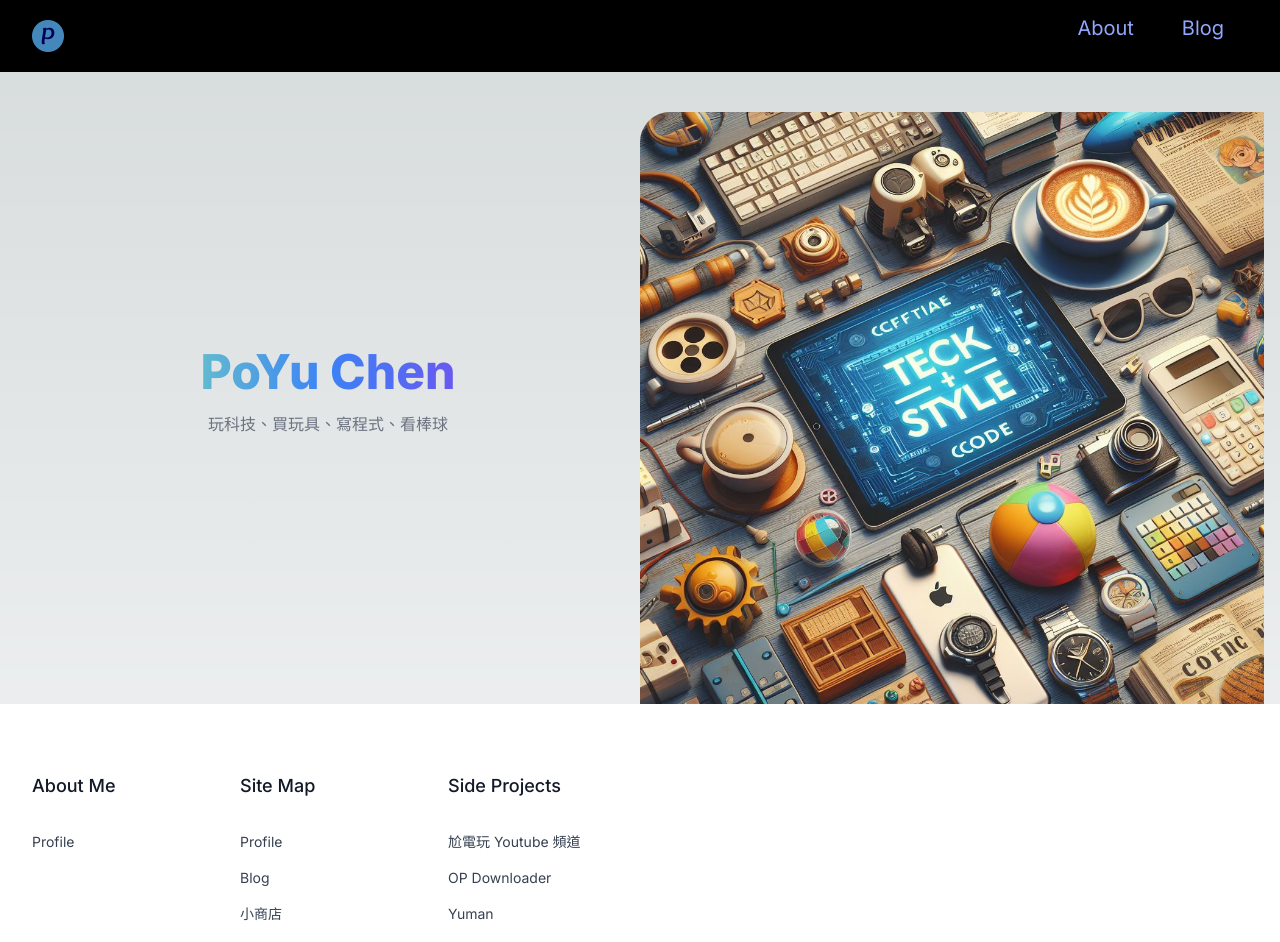
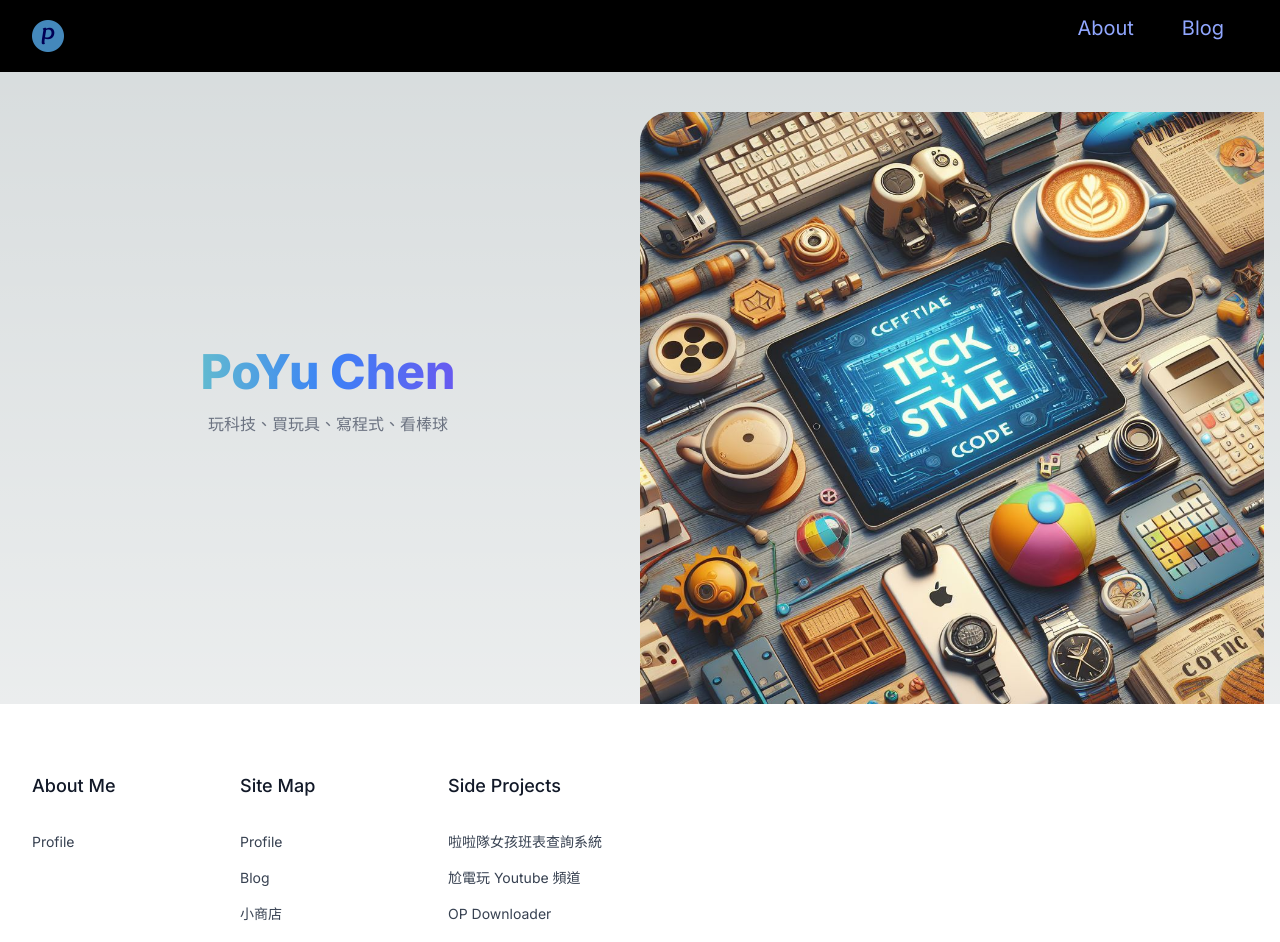
Before and after one commit to mpizza/mpizza.github.io, a Next.js app: page / in a window 1280 px wide. Shown: the top 942 px of the page. Built offline with nearby package versions, Linux system fonts and the light colour scheme.

Commit message:
add cheerdate

```diff
--- a/src/components/footer.tsx
+++ b/src/components/footer.tsx
@@ -44,6 +44,11 @@ const Footer = () => {
             <p className="text-lg font-medium text-gray-900">Side Projects</p>
 
             <ul className="mt-8 space-y-4 text-sm">
+              <li>
+                <a className="text-gray-700 transition hover:text-gray-700/75" target="_blank" href="https://mpizza.github.io/cheerdate/">
+                  啦啦隊女孩班表查詢系統
+                </a>
+              </li>
               <li>
                 <a className="text-gray-700 transition hover:text-gray-700/75" target="_blank" href="https://www.youtube.com/@goddamnedgame">
                   尬電玩 Youtube 頻道
```
